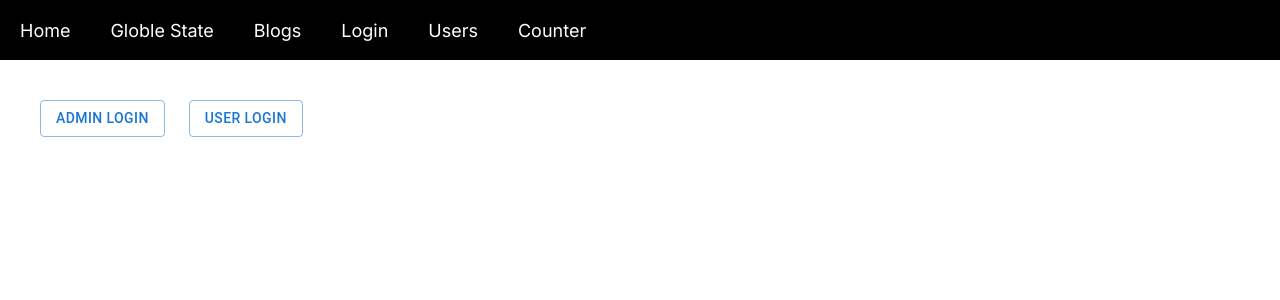
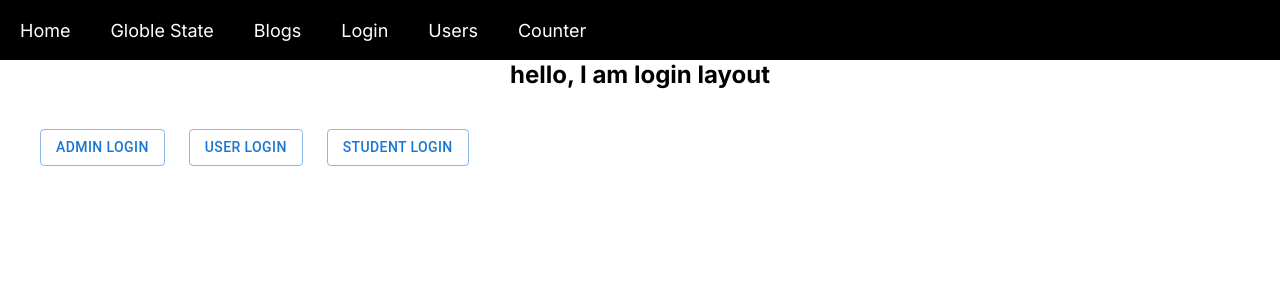
Before and after one commit to 01Deepak/nextdemo, a Next.js app: page /login in a window 1280 px wide. Shown: the top 300 px of the page. Built offline with nearby package versions, Linux system fonts and the light colour scheme.

Commit message:
conditional layout

```diff
--- /dev/null
+++ b/src/app/login/layout.js
@@ -0,0 +1,22 @@
+'use client'
+import React from 'react'
+import { usePathname } from 'next/navigation'
+
+const LoginLayout = ({children}) => {
+  const pathName = usePathname();
+  console.log("pathname == ",pathName);
+  return (
+    <>
+    {
+      pathName !== '/login/student_login' &&
+      <div style={{textAlign:'center'}}>
+      <h2>hello, I am login layout</h2>
+      </div>
+    }
+
+      {children}
+    </>
+  )
+}
+
+export default LoginLayout
--- a/src/app/login/page.jsx
+++ b/src/app/login/page.jsx
@@ -11,6 +11,7 @@ const Login = () => {
     <Stack spacing={3} direction={'row'} sx={{padding: '40px'}}>
     <Button variant="outlined" onClick={() => router.push('/login/admin_login')}>Admin Login</Button>
     <Button variant="outlined" onClick={() => router.push('/login/user_login')}>User Login</Button>
+    <Button variant="outlined" onClick={() => router.push('/login/student_login')}>Student Login</Button>
     </Stack>
     </>
   )
```
Also changed, not shown: src/app/login/student_login/page.jsx (added, +13 -0 lines).
